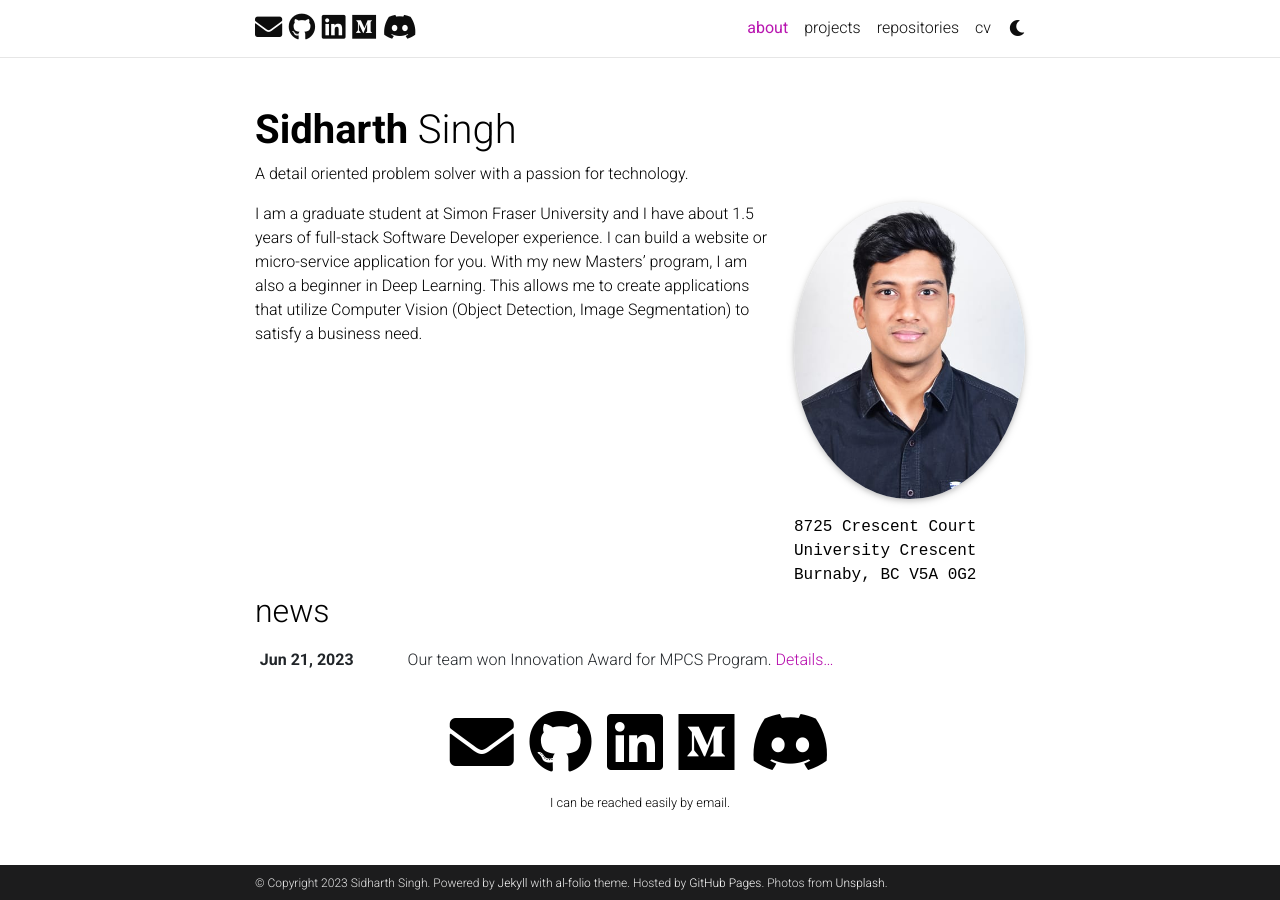
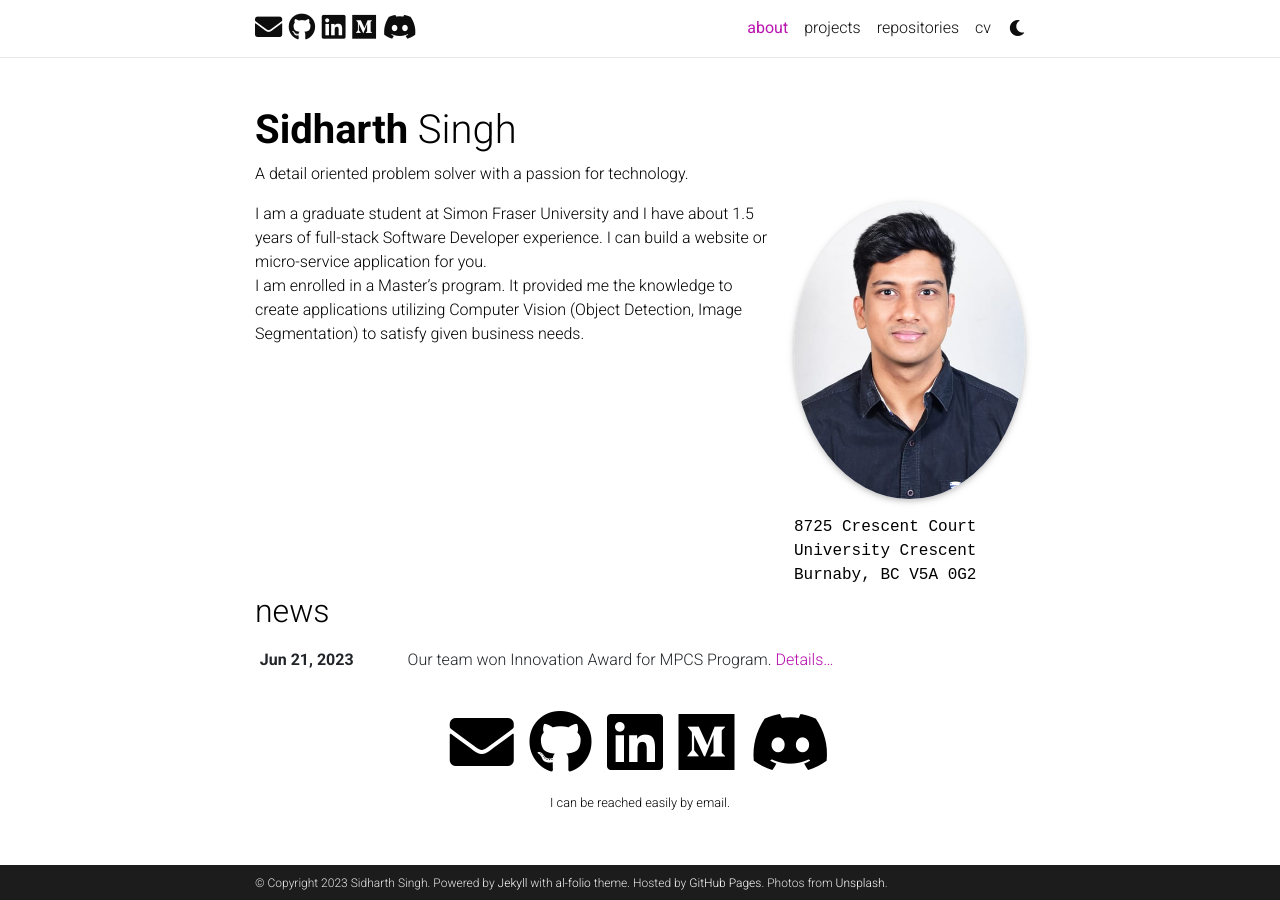
Before and after one commit to singh-sidharth/singh-sidharth.github.io, a Jekyll site: the page built from _pages/about.md, in a window 1280 px wide. Built offline with Jekyll 4.4.1, drawn with Linux system fonts in a browser that asks for light colours; full-size pictures stand in for the smaller copies a plugin makes; comment, search, counter and statistics services are not loaded; a style sheet for code colours, icons or effects is not loaded.

Commit message:
Updated About

```diff
--- a/_pages/about.md
+++ b/_pages/about.md
@@ -20,7 +20,8 @@ social: true  # includes social icons at the bottom of the page
 ---
 
 I am a graduate student at Simon Fraser University and I have about 1.5 years of full-stack Software Developer experience. I can build a website or micro-service application for you.
-With my new Masters' program, I am also a beginner in Deep Learning. This allows me to create applications that utilize Computer Vision (Object Detection, Image Segmentation) to satisfy a business need.
+<br/>
+I am enrolled in a Master's program. It provided me the knowledge to create applications utilizing Computer Vision (Object Detection, Image Segmentation) to satisfy given business needs.
 
 <!-- Write your biography here. Tell the world about yourself. Link to your favorite [subreddit](http://reddit.com). You can put a picture in, too. The code is already in, just name your picture `prof_pic.jpg` and put it in the `img/` folder.
 
```
